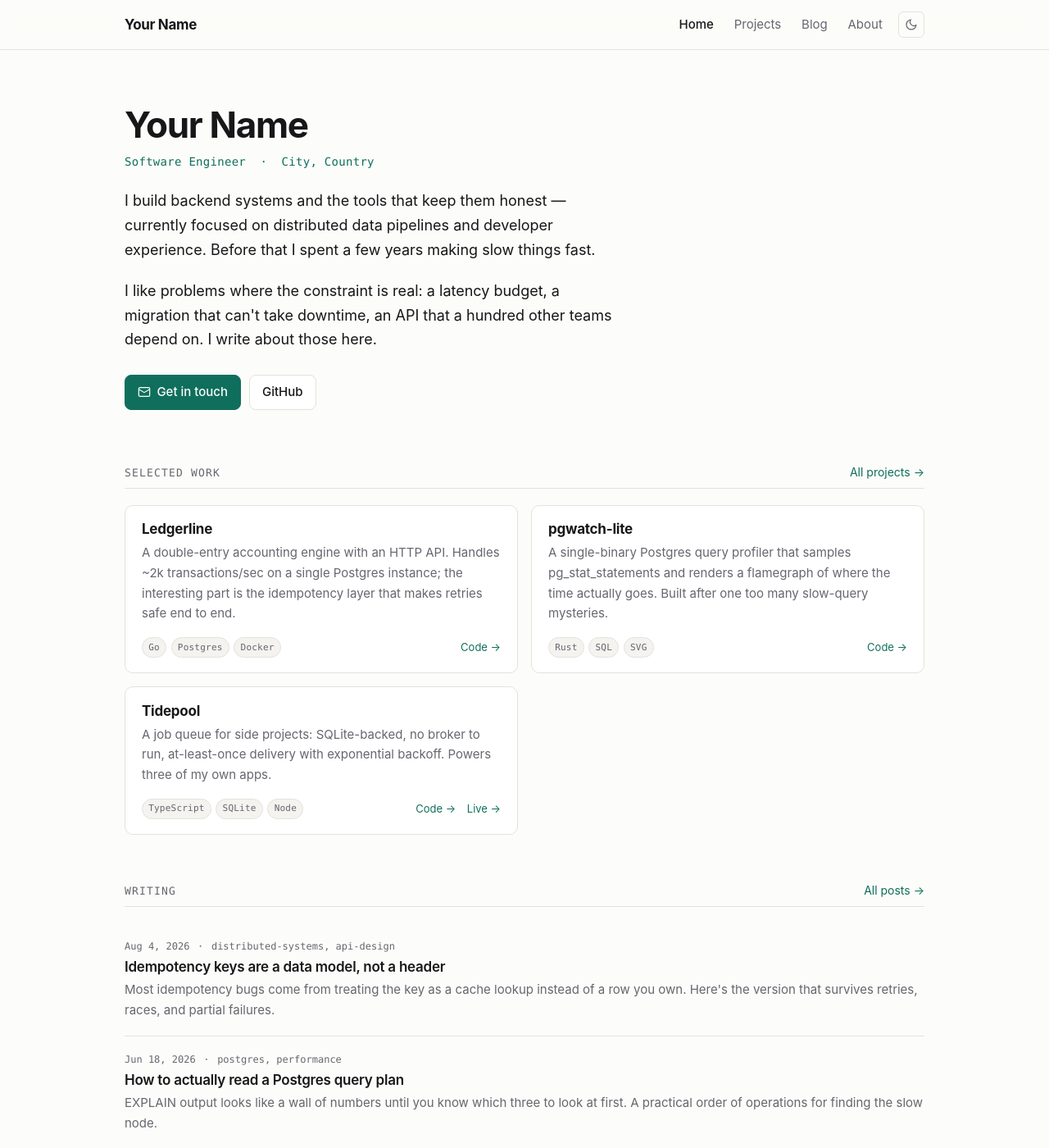
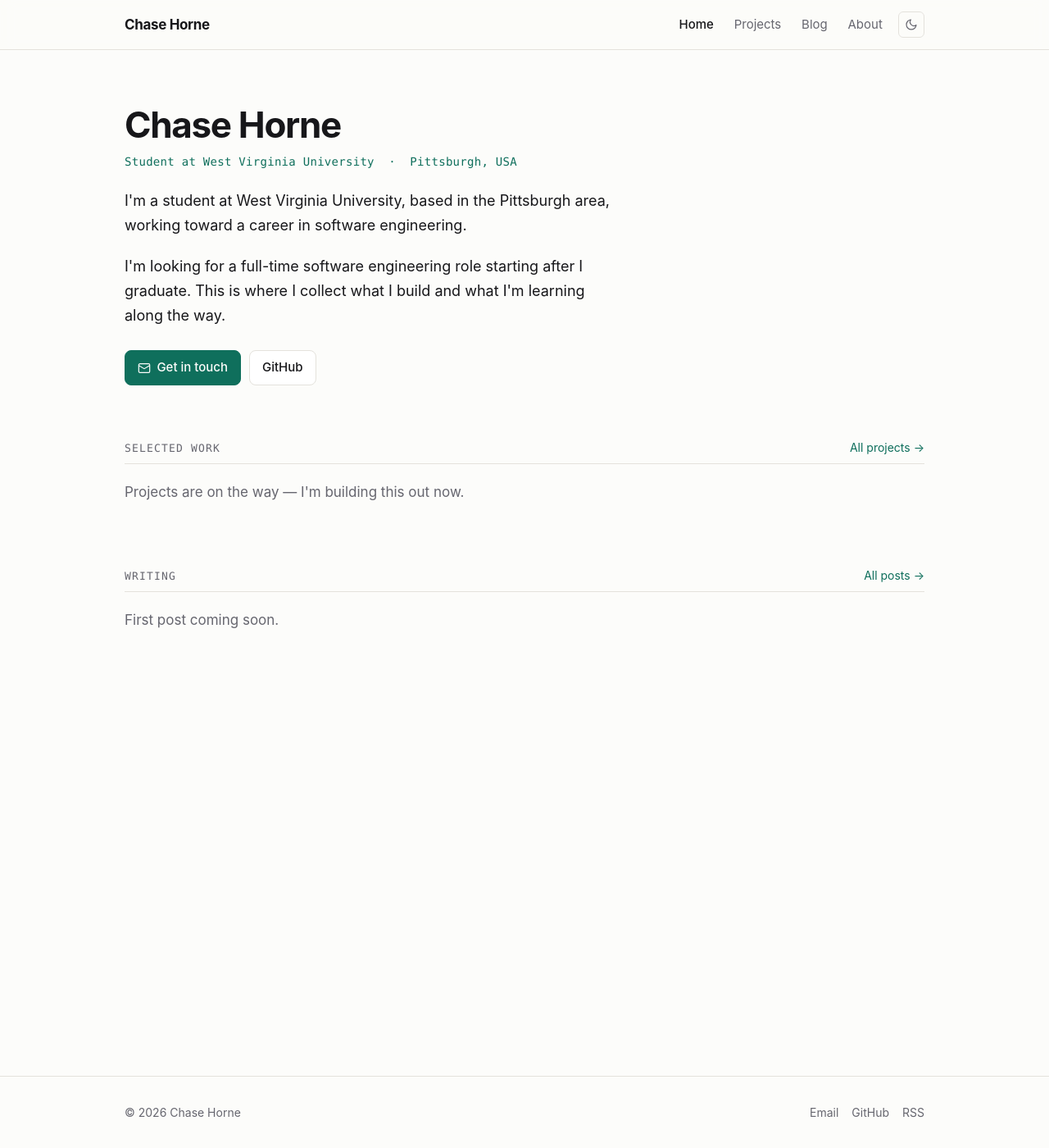
Before and after one commit to CHorne412/CHorne412.github.io, a Jekyll site: the page built from index.html, in a window 1280 px wide and 1400 px high. Shown: the whole window at 82% size. Built offline with Jekyll 4.4.1, drawn with Linux system fonts in a browser that asks for light colours; some of the changed text lies outside the part shown.

Commit message:
Replace placeholder content with real details
The seeded filler (invented employers, job history, projects, and blog
posts) was live under a real name on a job-hunting site. Removed all of it.

- about/homepage: student at WVU, seeking full-time role after graduation
- projects: cleared invented entries; empty list with a template to fill in
- posts: moved the three samples to _drafts/ so they no longer publish
- pages now have empty states instead of rendering blank sections

Co-Authored-By: Claude Opus 5 <noreply@anthropic.com>

```diff
--- a/_config.yml
+++ b/_config.yml
@@ -3,15 +3,15 @@
 # ─────────────────────────────────────────────────────────────
 
 # --- Identity -------------------------------------------------
-title:    Your Name
-tagline:  Software Engineer
-email:    chussyk@gmail.com
-location: City, Country
+title:    Chase Horne
+tagline:  Student at West Virginia University
+email:    chasehorne@hotmail.com
+location: Pittsburgh, USA
 
 # Short blurb used in <meta description> and social cards.
 description: >-
-  Software engineer working on backend systems, developer tooling,
-  and the occasional side project. Writing about what I learn.
+  Chase Horne — student at West Virginia University and aspiring software
+  engineer, based in the Pittsburgh area. Projects and notes on what I'm learning.
 
 # --- URLs -----------------------------------------------------
 # For a USER site (repo named <username>.github.io):
--- a/_data/projects.yml
+++ b/_data/projects.yml
@@ -1,64 +1,21 @@
-# Every project on the site lives here. Add an entry, it appears on the page.
-# Fields:
-#   name        (required)
-#   description (required) one or two sentences, plain English
-#   tech        list of tags shown as chips
-#   repo        link to source
-#   demo        link to a live deployment
-#   url         where the card title links (defaults to nothing)
-#   year        used for ordering / display
-#   featured    true = also shown on the homepage
+# Your portfolio lives here. Add an entry, a card appears on /projects/ — and
+# on the homepage too if you set `featured: true`.
+#
+# Only list things that exist. Coursework and half-finished side projects are
+# completely fair game; invented ones are not.
+#
+# Copy this block for each project:
+#
+# - name: Project name
+#   description: >-
+#     One or two sentences, plain English: what it does, and what was actually
+#     hard about building it.
+#   tech: [Python, Postgres]          # shown as small chips
+#   repo: https://github.com/CHorne412/project-name
+#   demo: https://example.com          # optional, omit if there isn't one
+#   url:  https://github.com/CHorne412/project-name   # where the title links
+#   year: 2026
+#   featured: true                     # also show on the homepage
 
-- name: Ledgerline
-  description: >-
-    A double-entry accounting engine with an HTTP API. Handles ~2k
-    transactions/sec on a single Postgres instance; the interesting part is the
-    idempotency layer that makes retries safe end to end.
-  tech: [Go, Postgres, Docker]
-  repo: https://github.com/CHorne412/ledgerline
-  url: https://github.com/CHorne412/ledgerline
-  year: 2026
-  featured: true
-
-- name: pgwatch-lite
-  description: >-
-    A single-binary Postgres query profiler that samples pg_stat_statements and
-    renders a flamegraph of where the time actually goes. Built after one too
-    many slow-query mysteries.
-  tech: [Rust, SQL, SVG]
-  repo: https://github.com/CHorne412/pgwatch-lite
-  url: https://github.com/CHorne412/pgwatch-lite
-  year: 2025
-  featured: true
-
-- name: Tidepool
-  description: >-
-    A job queue for side projects: SQLite-backed, no broker to run, at-least-once
-    delivery with exponential backoff. Powers three of my own apps.
-  tech: [TypeScript, SQLite, Node]
-  repo: https://github.com/CHorne412/tidepool
-  demo: https://tidepool.example.com
-  url: https://github.com/CHorne412/tidepool
-  year: 2025
-  featured: true
-
-- name: dotfiles
-  description: >-
-    Neovim, zsh, and tmux configuration with a one-command bootstrap for a fresh
-    machine. Boring on purpose.
-  tech: [Lua, Shell]
-  repo: https://github.com/CHorne412/dotfiles
-  url: https://github.com/CHorne412/dotfiles
-  year: 2024
-  featured: false
-
-- name: Semaphore Viz
-  description: >-
-    An interactive explainer for concurrency primitives — mutexes, semaphores,
-    channels — rendered as animated timelines you can scrub through.
-  tech: [JavaScript, Canvas]
-  demo: https://CHorne412.github.io/semaphore-viz
-  repo: https://github.com/CHorne412/semaphore-viz
-  url: https://CHorne412.github.io/semaphore-viz
-  year: 2024
-  featured: false
+# Delete the [] below once you add your first entry above.
+[]
--- a/about.md
+++ b/about.md
@@ -1,42 +1,40 @@
 ---
 layout: page
 title: About
-subtitle: Who I am and what I'm looking for
-description: Background, experience, and how to reach me.
+description: Chase Horne — student at West Virginia University and aspiring software engineer.
 permalink: /about/
 ---
 
-I'm a software engineer based in **{{ site.location }}**. I work mostly on the
-back end — services, data stores, and the tooling that keeps a team shipping
-without fear.
+I'm a student at **West Virginia University**, based in the Pittsburgh area,
+working toward a career in software engineering.
 
-Right now I'm interested in roles where the hard part is the system, not the
-process: high-throughput data infrastructure, developer platforms, or anything
-where correctness under load actually matters.
+I'm looking for a **full-time software engineering role** starting after I
+graduate.
 
-## Experience
+This site is where I collect the things I build and notes on what I'm learning.
+It's brand new — I'm filling it in as I go.
 
-**Senior Software Engineer** · Company Name · 2023 – present
-: Led the migration of the billing pipeline from nightly batch to streaming,
-cutting settlement latency from 18 hours to under 90 seconds. Owned the
-service through two 10× traffic events.
-
-**Software Engineer** · Previous Company · 2020 – 2023
-: Built and operated the internal API gateway used by 40+ services. Introduced
-contract testing, which took integration incidents from roughly one a week to
-one a quarter.
-
-## Tools I reach for
-
-Go, Rust, TypeScript, Python · Postgres, Redis, Kafka · Kubernetes, Terraform,
-AWS · OpenTelemetry and a healthy suspicion of dashboards nobody reads.
-
-## Elsewhere
+## Get in touch
 
 - Email — [{{ site.email }}](mailto:{{ site.email }})
 {% if site.social.github %}- GitHub — [@{{ site.social.github }}](https://github.com/{{ site.social.github }}){% endif %}
 {% if site.social.linkedin %}- LinkedIn — [/in/{{ site.social.linkedin }}](https://www.linkedin.com/in/{{ site.social.linkedin }}){% endif %}
 {% if site.resume_url %}- [Résumé (PDF)]({{ site.resume_url | relative_url }}){% endif %}
 
-If you're hiring, or you just want to argue about database isolation levels,
-[send me a note](mailto:{{ site.email }}).
+<!--
+  TO FILL IN — every line below is a fact only you can supply. Nothing here
+  should be invented; an empty section beats a made-up one.
+
+  ## Education
+  Your major, expected graduation, relevant coursework, GPA if you want it.
+
+  ## Experience
+  Real roles only — internships, campus jobs, research, TA work, volunteering.
+  Format (the ": " creates the indented description):
+
+  **Role** · Employer · Dates
+  : What you actually did, and what changed because you did it.
+
+  ## Tools I reach for
+  Languages and tools you've genuinely used. Don't list what you've only read about.
+-->
--- a/index.html
+++ b/index.html
@@ -9,14 +9,13 @@ layout: default
 
     <div class="hero__bio">
       <p>
-        I build backend systems and the tools that keep them honest — currently
-        focused on distributed data pipelines and developer experience. Before
-        that I spent a few years making slow things fast.
+        I'm a student at West Virginia University, based in the Pittsburgh area,
+        working toward a career in software engineering.
       </p>
       <p>
-        I like problems where the constraint is real: a latency budget, a
-        migration that can't take downtime, an API that a hundred other teams
-        depend on. I write about those here.
+        I'm looking for a full-time software engineering role starting after I
+        graduate. This is where I collect what I build and what I'm learning
+        along the way.
       </p>
     </div>
 
@@ -50,6 +49,9 @@ layout: default
       {%- for project in featured %}
         {% include project-card.html project=project %}
       {%- endfor %}
+      {%- if featured.size == 0 %}
+        <p style="color:var(--text-muted)">Projects are on the way — I'm building this out now.</p>
+      {%- endif %}
     </div>
   </section>
 
@@ -64,6 +66,9 @@ layout: default
         {% include post-item.html post=post %}
       {%- endfor %}
     </ul>
+    {%- if site.posts.size == 0 %}
+    <p style="color:var(--text-muted)">First post coming soon.</p>
+    {%- endif %}
   </section>
 
 </div>
```
Also changed, not shown: projects.md (+4 -0 lines), _drafts/2026-04-02-hello-world.md (renamed from _posts/2026-04-02-hello-world.md), _drafts/2026-06-18-reading-query-plans.md (renamed from _posts/2026-06-18-reading-query-plans.md), _drafts/2026-08-04-idempotency-keys.md (renamed from _posts/2026-08-04-idempotency-keys.md).
